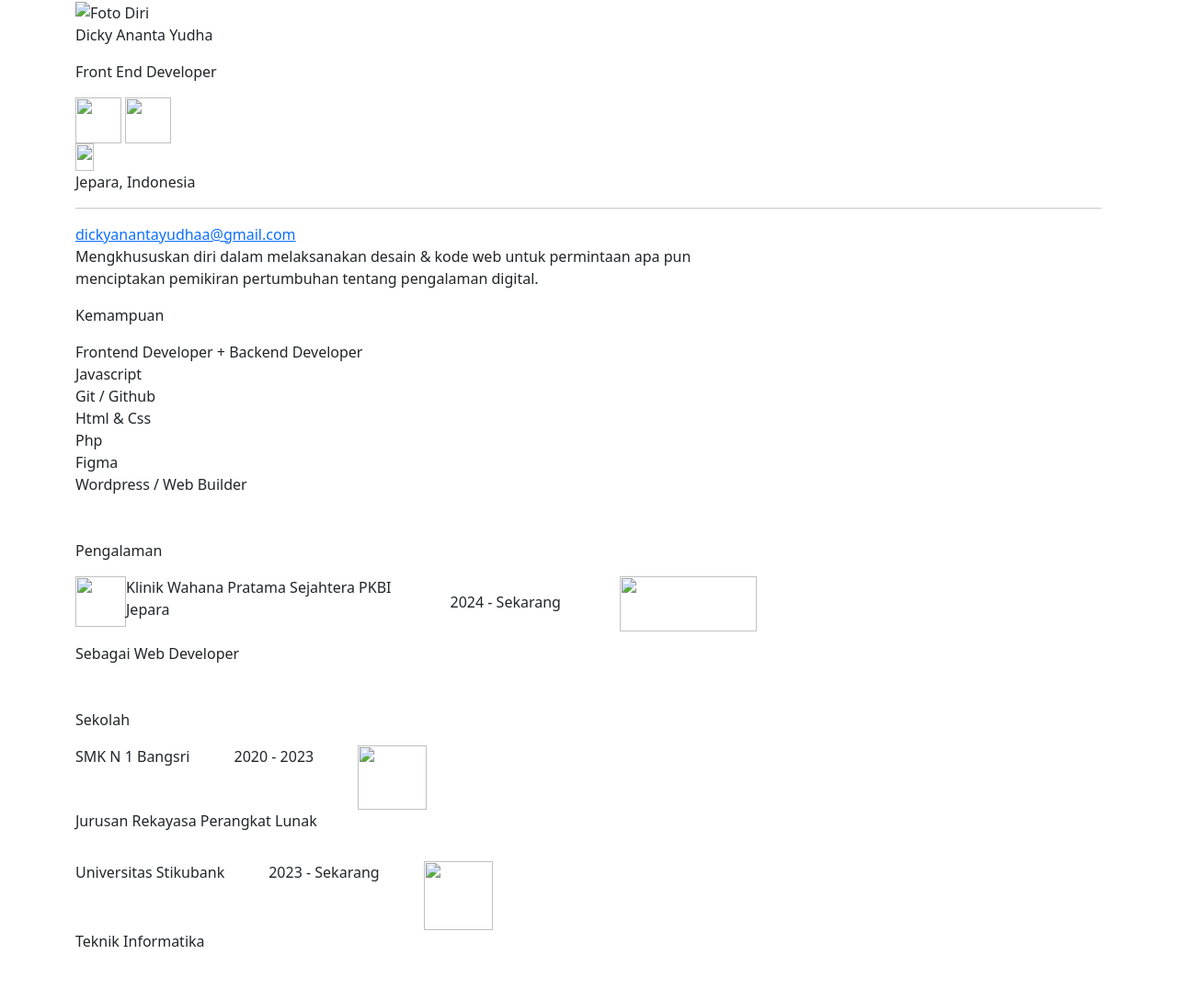
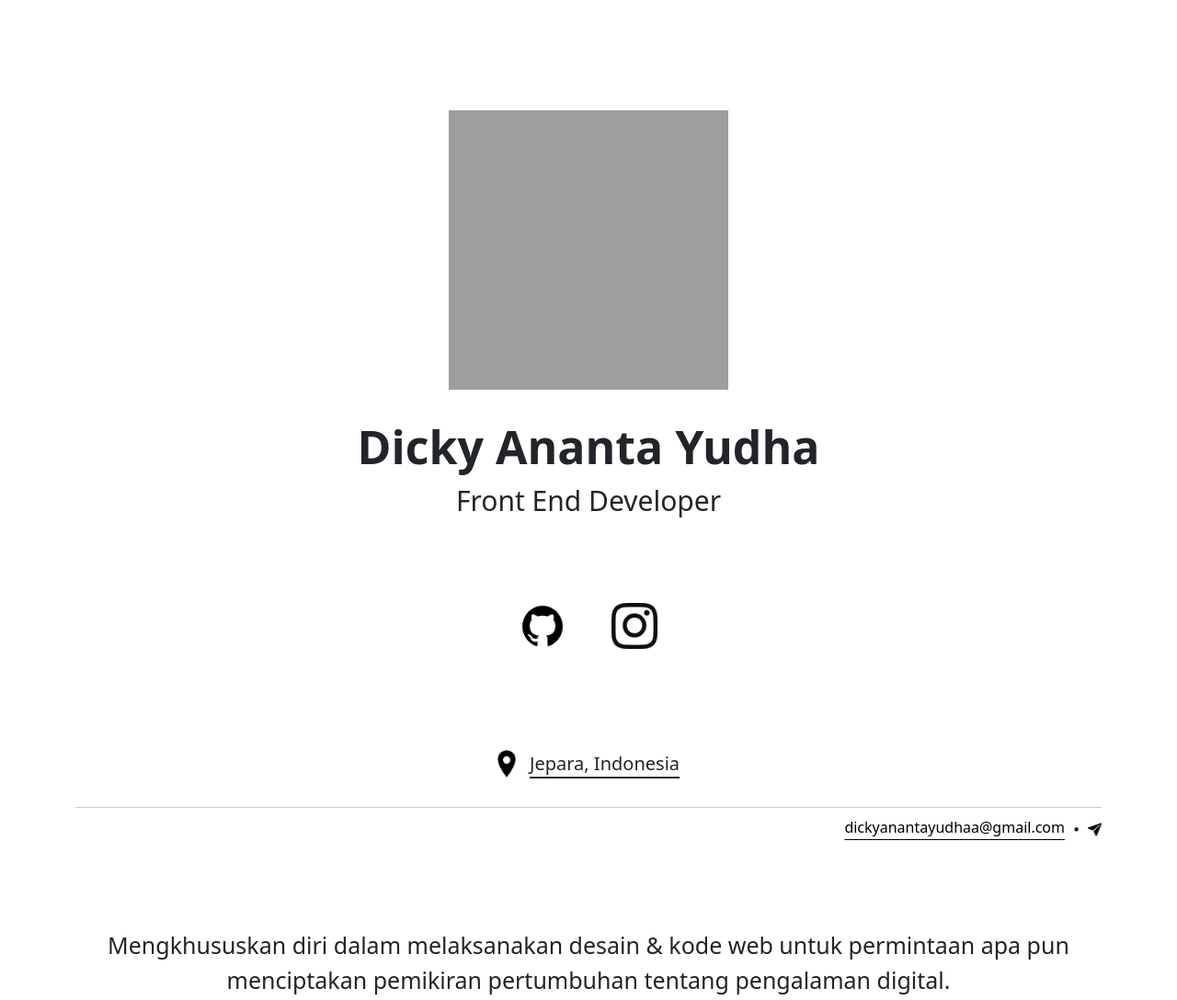
Before and after one commit to DickyAnanta/CV-Dicky, a plain HTML site: page index.html in a window 1280 px wide. Shown: the top 1088 px of the page at 92% size. Before the commit the page ends 1052 px from the top, so only its background shows below. Drawn offline with nearby package versions, Linux system fonts and the light colour scheme; the site is published under a folder, as on GitHub Pages, so addresses that start at the root find nothing.

Commit message:
New Configariton

```diff
--- a/html/index.html
+++ b/index.html
@@ -6,7 +6,7 @@
         <title>CV - Dicky</title>
 
         <!-- Icon -->
-        <link rel="icon" href="/img/foto-diri.png" />
+        <link rel="icon" href="img/foto-diri.png" />
         <!-- End Icon -->
 
         <!-- Bootstrap Css -->
@@ -19,7 +19,7 @@
         <!-- End Bootstrap Css -->
 
         <!-- My Css -->
-        <link rel="stylesheet" href="/css/index.css" />
+        <link rel="stylesheet" href="css/index.css" />
         <!-- My Css -->
     </head>
     <body>
@@ -29,7 +29,7 @@
                     <!-- Header -->
                     <div class="foto-diri">
                         <img
-                            src="/img/foto-diri.png"
+                            src="img/foto-diri.png"
                             alt="Foto Diri"
                             srcset=""
                             height="304px"
@@ -48,14 +48,14 @@
                     <div class="sosmed">
                         <a href="https://github.com/DickyAnanta"
                             ><img
-                                src="/img/github.png"
+                                src="img/github.png"
                                 alt=""
                                 height="50px"
                                 width="50px"
                         /></a>
                         <a href="https://www.instagram.com/dickyanantayudha"
                             ><img
-                                src="/img/instagram.png"
+                                src="img/instagram.png"
                                 alt=""
                                 height="50px"
                                 width="50px"
@@ -67,7 +67,7 @@
                     <div class="alamat">
                         <a href="https://www.google.com/maps/place/FP9X%2BRW4,+Jalan+Jepara,+Krsak,+Bangsri,+Jepara+Regency,+Central+Java+59453/@-6.5303434,110.750039,3a,75y,218.92h,77.67t/data=!3m6!1e1!3m4!1s21YjOgFd6ff-bG1T72-g6g!2e0!7i16384!8i8192!4m15!1m8!3m7!1s0x2e7118964a9e4a39:0xe2e542034d41a927!2sJl.+Jepara+-+Bangsri,+Kabupaten+Jepara,+Jawa+Tengah!3b1!8m2!3d-6.5299848!4d110.7463503!16s%2Fg%2F1hm1t_gt5!3m5!1s0x2e71224f3997a97f:0xe2d97c086ab1c156!8m2!3d-6.5305084!4d110.7497991!16s%2Fg%2F11rwqy0hh3?coh=205409&entry=ttu&g_ep=EgoyMDI0MDkxOC4xIKXMDSoASAFQAw%3D%3D">
                             <img
-                            src="/img/map.png"
+                            src="img/map.png"
                             alt=""
                             height="30px"
                             width="20px"
@@ -82,14 +82,14 @@
                     <div class="email">
                         <a href="#">dickyanantayudhaa@gmail.com</a>
                         <img
-                            src="/img/titik.png"
+                            src="img/titik.png"
                             alt=""
                             height="5px"
                             width="5px"
                             class="titik"
                         />
                         <img
-                            src="/img/pesan.png"
+                            src="img/pesan.png"
                             alt=""
                             height="15px"
                             width="15px"
@@ -137,7 +137,7 @@
                         <div class="pengalaman-1 d-flex gap-5">
                             <div class="p-1-kiri d-flex">
                                 <img
-                                    src="/img/number.png"
+                                    src="img/number.png"
                                     alt=""
                                     width="55"
                                     height="55"
@@ -152,7 +152,7 @@
                             </div>
                             <div class="p-1-kanan">
                                 <img
-                                    src="/img/pkbi.png"
+                                    src="img/pkbi.png"
                                     alt=""
                                     srcset=""
                                     width="149"
@@ -178,7 +178,7 @@
                             </div>
                             <div class="s-1-kanan">
                                 <img
-                                    src="/img/smk.png"
+                                    src="img/smk.png"
                                     alt=""
                                     srcset=""
                                     width="75"
@@ -199,7 +199,7 @@
                             </div>
                             <div class="s-2-kanan">
                                 <img
-                                    src="/img/unisbank.png"
+                                    src="img/unisbank.png"
                                     alt=""
                                     srcset=""
                                     width="75"
```
